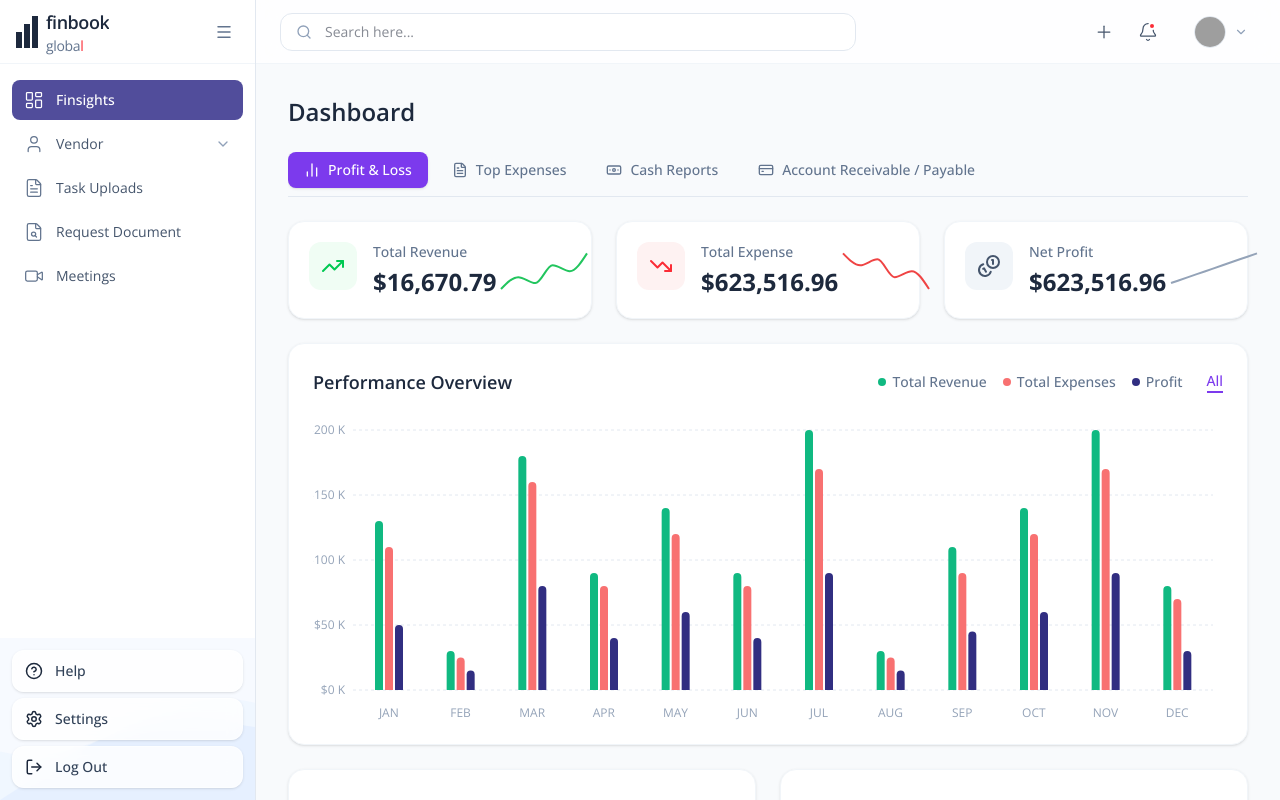
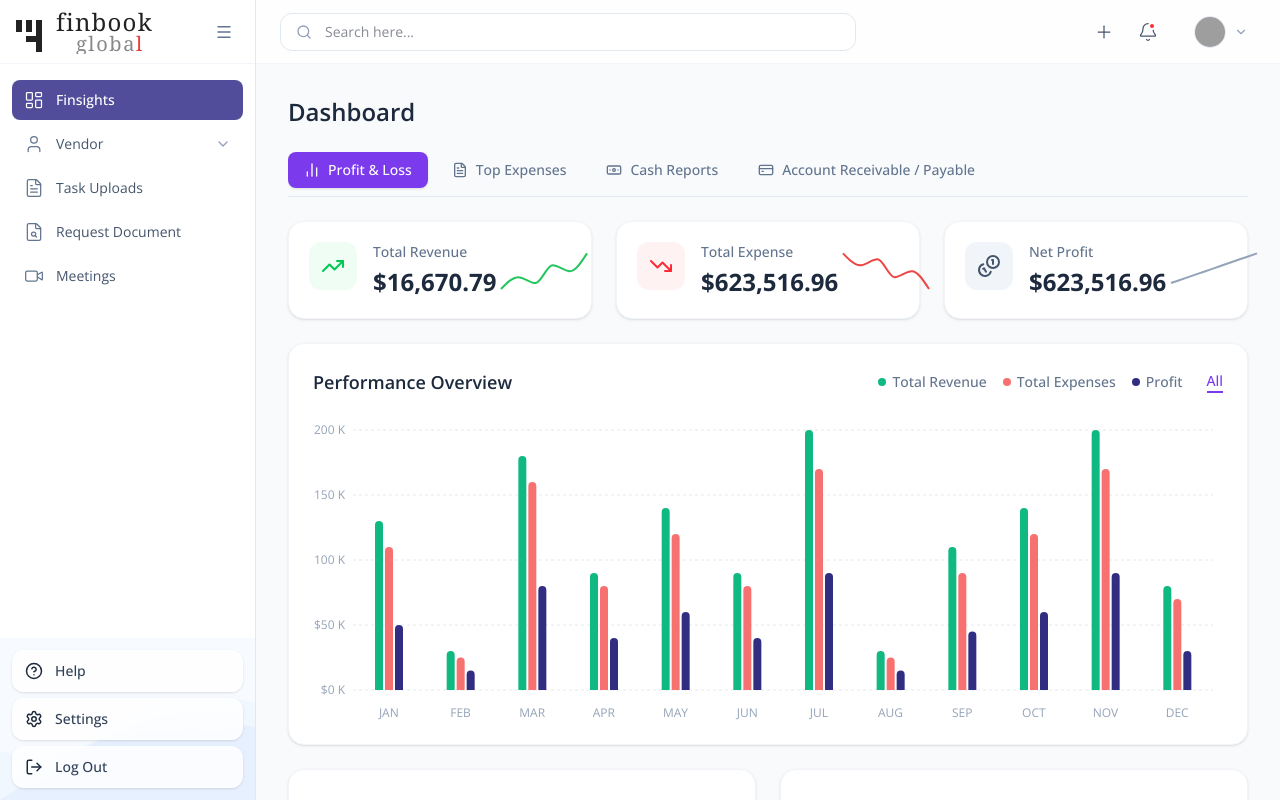
Before and after one commit to abhinavsd07-cyber/finbook, a React (Vite) app: page /dashboard in a window 1280 px wide. Built offline with nearby package versions, Linux system fonts and the light colour scheme; grey boxes are pictures that could not be loaded.

Commit message:
Nexus Erp correct code

```diff
--- a/src/components/auth/Logo.jsx
+++ b/src/components/auth/Logo.jsx
@@ -1,7 +1,9 @@
-export function Logo() {
+import { cn } from "../../lib/utils";
+
+export function Logo({ collapsed = false, className = "" }) {
   return (
-    <div className="flex items-center gap-2">
-      <div className="flex items-start">
+    <div className={cn("flex items-center gap-2", className)}>
+      <div className={cn("flex items-start shrink-0", collapsed && "mx-auto")}>
         <svg
           width="32"
           height="40"
@@ -16,6 +18,7 @@ export function Logo() {
           <rect x="10" y="24" width="16" height="6" fill="#222" />
         </svg>
       </div>
+      {!collapsed && (
         <div className="flex flex-col">
           <span
             className="text-2xl leading-none text-[#222]"
@@ -34,6 +37,7 @@ export function Logo() {
             globa<span style={{ color: "#E53E3E" }}>l</span>
           </span>
         </div>
+      )}
     </div>
   );
 }
--- a/src/components/layout/Sidebar.jsx
+++ b/src/components/layout/Sidebar.jsx
@@ -13,6 +13,7 @@ import {
 } from "lucide-react";
 import { cn } from "../../lib/utils";
 import { useState } from "react";
+import { Logo } from "../auth/Logo";
 
 const navItems = [
   { name: "Finsights", icon: LayoutDashboard, href: "#" },
@@ -35,26 +36,7 @@ export function Sidebar({ collapsed, setCollapsed, onClose }) {
       {/* Logo + Controls */}
       <div className="flex h-16 items-center flex-shrink-0 px-4 justify-between border-b border-slate-100">
         <div className="flex items-center gap-2 overflow-hidden min-w-0">
-          <div
-            className={cn(
-              "flex items-end gap-0.5 shrink-0",
-              collapsed && "mx-auto",
-            )}
-          >
-            <div className="w-1.5 h-4 bg-slate-800"></div>
-            <div className="w-1.5 h-6 bg-slate-800"></div>
-            <div className="w-1.5 h-8 bg-slate-800"></div>
-          </div>
-          {!collapsed && (
-            <div className="flex flex-col leading-tight min-w-0">
-              <span className="font-sans font-semibold text-lg text-slate-800 tracking-tight">
-                finbook
-              </span>
-              <span className="font-sans text-sm text-slate-500 tracking-tight">
-                globa<span className="text-red-500">l</span>
-              </span>
-            </div>
-          )}
+          <Logo collapsed={collapsed} />
         </div>
 
         {/* Desktop collapse toggle */}
```
Lines whose indentation alone changed are shown as unchanged.
